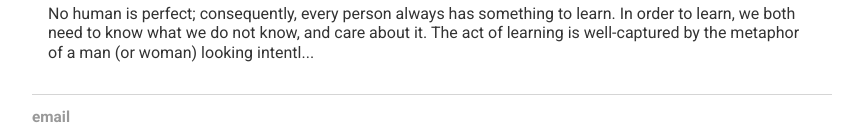
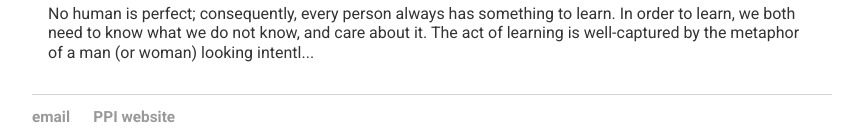
Before and after one commit to streakstrength/streakstrength.github.io, a Jekyll site: the page built from index.html, in a window 1280 px wide. Shown: the part 1097-1233 px from the top of the page, without its empty margins (208-1071 px from the left). Built offline with Jekyll 4.4.1, drawn with Linux system fonts in a browser that asks for light colours; nearby versions of some CDN libraries.

Commit message:
Update default.html

```diff
--- a/_layouts/default.html
+++ b/_layouts/default.html
@@ -39,6 +39,7 @@
 		<footer>
     		<ul>
         		<li><a href="mailto:sarah.tan.ruiqi@gmail.com">email</a></li>
+			<li><a href="https://sites.google.com/a/g.nie.edu.sg/pgde-2017-dec-sarah-tan-ruiqi/">PPI website</a></li>
         		<!--li><a href="https://github.com/streakstrength">github.com/streakstrength</a></li> #removed because irrelevant -->
 			</ul>
 		</footer>
```
